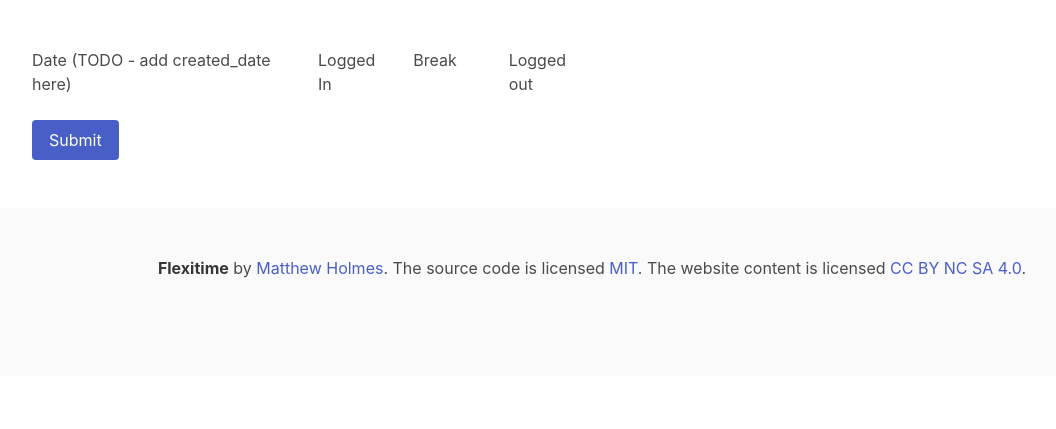
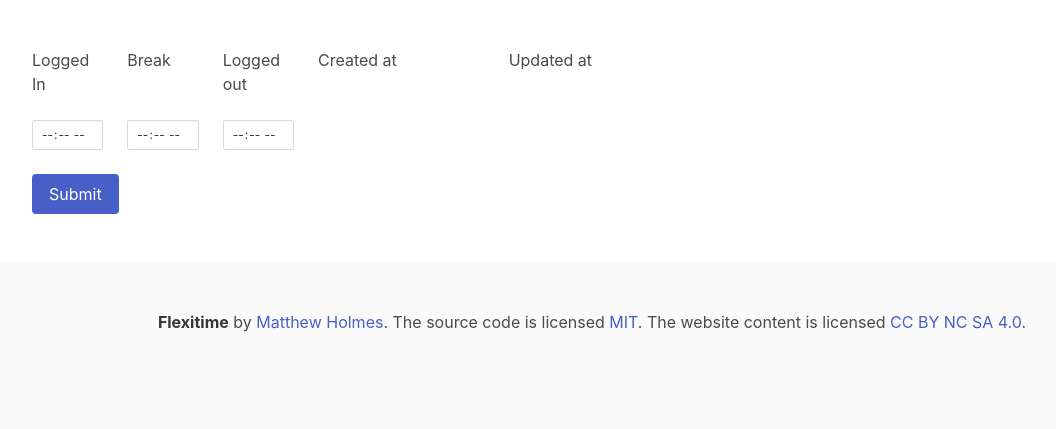
Before and after one commit to MattHolmes123/flexitime, a Django app: page /flexitime/edit_week in a window 1280 px wide. Shown: the part 106-535 px from the top of the page, without its empty margins (48-1104 px from the left). Run offline with Django 3.2, Linux system fonts and the light colour scheme; the visitor is signed in with stand-in values (Sample User, id 1); data that the repository does not hold is empty; some libraries are stand-ins or nearby versions.

Commit message:
Fix edit week to save new record if one does not exist for today.

```diff
--- a/main/views.py
+++ b/main/views.py
@@ -102,12 +102,25 @@ def edit_week(request):
     # Add the extra rows when this has been fixed:
     # https://docs.djangoproject.com/en/2.2/topics/forms/formsets/#passing-custom-parameters-to-formset-forms
     # https://medium.com/all-about-django/adding-forms-dynamically-to-a-django-formset-375f1090c2b0
-    FlextTimeLogFormSet = modelformset_factory(FlexiTimeLog, EditFlexiTimeForm, extra=0)
+
+    # TODO: refactor this as its done in two places.
+    # If we can load todays record do not add a bland row.
+    try:
+        FlexiTimeLog.objects.get(user=request.user, created_at__date=timezone.now().date())
+        extra = 0
+    except FlexiTimeLog.DoesNotExist:
+        extra = 1
+
+    FlextTimeLogFormSet = modelformset_factory(FlexiTimeLog, EditFlexiTimeForm, extra=extra)
 
     if request.method == 'POST':
         formset = FlextTimeLogFormSet(request.POST, request.FILES)
 
         if formset.is_valid():
+            for form in formset:
+                if form.instance.id is None:
+                    form.instance.user = request.user
+
             formset.save()
 
         else:
--- a/templates/main/flexitimelog_edit_week.html
+++ b/templates/main/flexitimelog_edit_week.html
@@ -5,10 +5,11 @@
     {% csrf_token %}
     {{ formset.management_form }}
     <div class="columns">
-        <div class="column is-one-quarter">Date (TODO - add created_date here)</div>
         <div class="column is-1">Logged In</div>
         <div class="column is-1">Break</div>
         <div class="column is-1">Logged out</div>
+        <div class="column is-2">Created at</div>
+        <div class="column is-2">Updated at</div>
     </div>
         {# https://docs.djangoproject.com/en/2.2/topics/forms/#looping-over-hidden-and-visible-fields #}
         {% for form in formset %}
@@ -16,7 +17,6 @@
                 {% for hidden in form.hidden_fields %}
                     {{ hidden }}
                 {% endfor %}
-                <div class="column is-one-quarter">Add date created</div>
                 {% for field in form.visible_fields %}
                     <div class="column is-1">
                         <div class="field">
@@ -24,6 +24,8 @@
                         </div>
                     </div>
                 {% endfor %}
+                <div class="column is-2">{{ form.instance.created_at|date:"d/M/Y H:i"  }}</div>
+                <div class="column is-2">{{ form.instance.updated_at|date:"d/M/Y H:i" }}</div>
             </div>
         {% endfor %}
 
```
